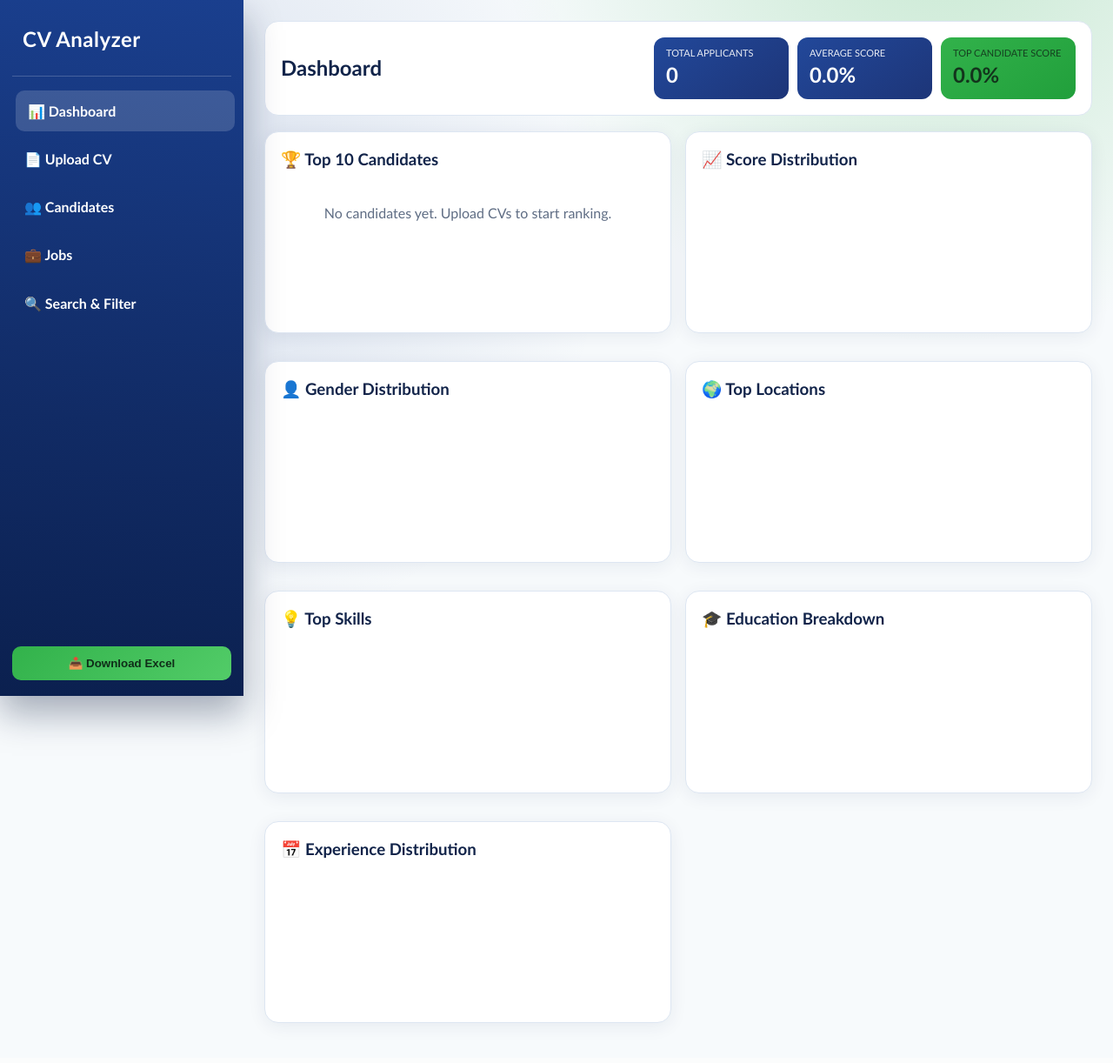
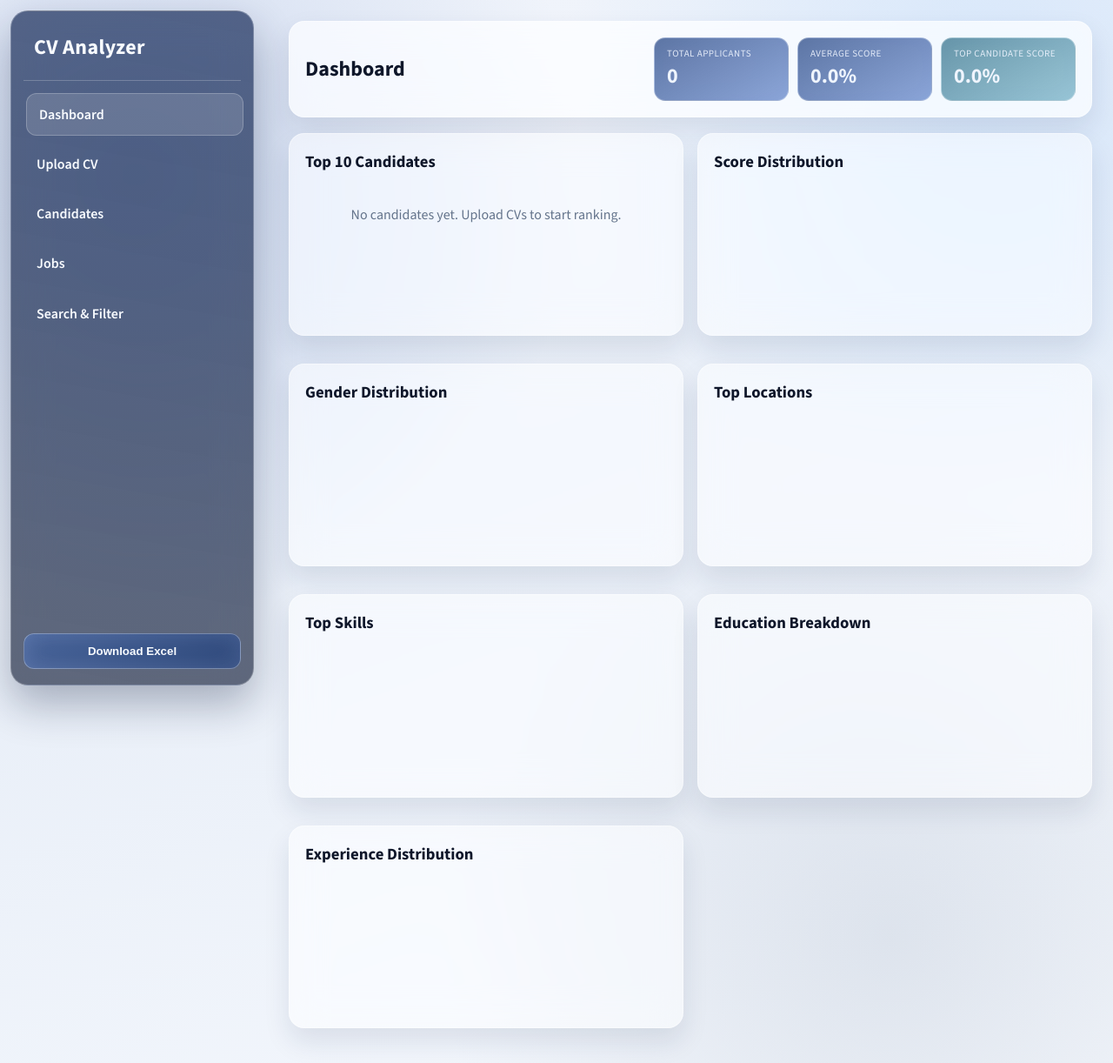
Before and after one commit to Naomi-Faffy/CvAnalysis, a Flask app: page / in a window 1280 px wide. Shown: the whole page at 87% size. Before the commit the page ends 1180 px from the top, so only its background shows below. Run offline with Flask 3, Linux system fonts and the light colour scheme; data that the repository does not hold is empty; a map, chart or similar area stays blank.

Commit message:
your message

```diff
--- a/cv_analyzer/static/css/style.css
+++ b/cv_analyzer/static/css/style.css
@@ -1,15 +1,17 @@
 :root {
-    --brand-primary: #22489a;
-    --brand-secondary: #32b24b;
-    --brand-ink: #12244a;
-    --brand-accent: #ff9f1c;
-    --mist: #eaf1fb;
-    --paper: #f7fafc;
-    --white: #ffffff;
-    --text-main: #162238;
-    --text-muted: #5f6d84;
-    --line: #dde6f2;
-    --danger: #e05757;
+    --ink-900: #0f172a;
+    --ink-800: #1f2937;
+    --ink-700: #334155;
+    --ink-500: #64748b;
+    --line-soft: rgba(255, 255, 255, 0.4);
+    --line-strong: rgba(15, 23, 42, 0.12);
+    --glass-bg: rgba(255, 255, 255, 0.56);
+    --glass-bg-strong: rgba(255, 255, 255, 0.72);
+    --glass-sidebar: rgba(9, 19, 44, 0.62);
+    --primary: #3058a6;
+    --primary-dark: #22427f;
+    --success: #2d8f62;
+    --danger: #b94a4a;
 }
 
 * {
@@ -19,12 +21,13 @@
 }
 
 body {
-    font-family: "Trebuchet MS", "Segoe UI", sans-serif;
-    color: var(--text-main);
+    font-family: "Source Sans 3", "Segoe UI", sans-serif;
+    color: var(--ink-800);
     background:
-        radial-gradient(circle at 85% -10%, rgba(50, 178, 75, 0.25), transparent 30%),
-        radial-gradient(circle at 15% 20%, rgba(34, 72, 154, 0.15), transparent 35%),
-        var(--paper);
+        radial-gradient(circle at 12% 16%, rgba(70, 112, 191, 0.22), transparent 34%),
+        radial-gradient(circle at 88% 8%, rgba(147, 197, 253, 0.25), transparent 30%),
+        radial-gradient(circle at 80% 88%, rgba(148, 163, 184, 0.22), transparent 35%),
+        linear-gradient(160deg, #f3f6fc 0%, #e9eff8 45%, #f5f8fd 100%);
     line-height: 1.45;
 }
 
@@ -36,22 +39,27 @@ body {
 .sidebar {
     width: 280px;
     position: fixed;
-    inset: 0 auto 0 0;
-    color: var(--white);
-    background: linear-gradient(185deg, #1a3f8e 0%, #112b65 60%, #0b204f 100%);
-    padding: 28px 14px;
-    box-shadow: 0 20px 40px rgba(7, 22, 56, 0.35);
+    inset: 12px auto 12px 12px;
+    color: #f8fbff;
+    background: linear-gradient(190deg, rgba(17, 37, 82, 0.68), var(--glass-sidebar));
+    border: 1px solid rgba(255, 255, 255, 0.24);
+    border-radius: 20px;
+    backdrop-filter: blur(22px) saturate(140%);
+    -webkit-backdrop-filter: blur(22px) saturate(140%);
+    padding: 24px 14px;
+    box-shadow: 0 22px 48px rgba(11, 24, 57, 0.3);
 }
 
 .logo {
-    padding: 0 12px 24px;
-    border-bottom: 1px solid rgba(255, 255, 255, 0.2);
-    margin-bottom: 16px;
+    padding: 0 12px 20px;
+    border-bottom: 1px solid rgba(255, 255, 255, 0.22);
+    margin-bottom: 14px;
 }
 
 .logo h1 {
     font-size: 24px;
-    letter-spacing: 0.5px;
+    letter-spacing: 0.4px;
+    font-weight: 700;
 }
 
 .nav-menu {
@@ -64,18 +72,20 @@ body {
 
 .nav-link {
     text-decoration: none;
-    color: var(--white);
+    color: #f8fbff;
     display: block;
     padding: 12px 14px;
-    border-radius: 10px;
+    border: 1px solid transparent;
+    border-radius: 12px;
     font-weight: 600;
-    transition: transform 0.2s ease, background-color 0.2s ease;
+    transition: transform 0.2s ease, background-color 0.2s ease, border-color 0.2s ease;
 }
 
 .nav-link:hover,
 .nav-link.active {
-    background: rgba(255, 255, 255, 0.16);
-    transform: translateX(4px);
+    background: rgba(255, 255, 255, 0.14);
+    border-color: rgba(255, 255, 255, 0.22);
+    transform: translateX(3px);
 }
 
 .sidebar-footer {
@@ -87,38 +97,43 @@ body {
 
 .btn-download {
     width: 100%;
-    border: none;
-    border-radius: 10px;
+    border: 1px solid rgba(255, 255, 255, 0.3);
+    border-radius: 12px;
     padding: 12px;
     font-weight: 700;
-    background: linear-gradient(135deg, var(--brand-secondary), #52cc68);
-    color: #0f2d18;
+    color: #f8fbff;
+    background: linear-gradient(130deg, rgba(97, 141, 224, 0.5), rgba(50, 90, 166, 0.5));
+    backdrop-filter: blur(14px);
+    -webkit-backdrop-filter: blur(14px);
     cursor: pointer;
 }
 
 .btn-download:hover {
-    filter: brightness(1.04);
+    background: linear-gradient(130deg, rgba(108, 154, 241, 0.62), rgba(62, 104, 185, 0.6));
 }
 
 .main-content {
-    margin-left: 280px;
-    width: calc(100% - 280px);
+    margin-left: 308px;
+    width: calc(100% - 308px);
     padding: 24px;
 }
 
 .top-bar {
-    background: var(--white);
-    border: 1px solid var(--line);
-    border-radius: 16px;
+    background: var(--glass-bg-strong);
+    border: 1px solid var(--line-soft);
+    border-radius: 18px;
+    backdrop-filter: blur(18px) saturate(150%);
+    -webkit-backdrop-filter: blur(18px) saturate(150%);
     padding: 18px;
     display: flex;
     justify-content: space-between;
     align-items: center;
     margin-bottom: 18px;
+    box-shadow: 0 14px 30px rgba(27, 41, 77, 0.1);
 }
 
 .top-bar h2 {
-    color: var(--brand-ink);
+    color: var(--ink-900);
 }
 
 .stats-summary {
@@ -129,21 +144,24 @@ body {
 
 .stat-card {
     min-width: 155px;
-    border-radius: 12px;
+    border-radius: 13px;
     padding: 10px 14px;
-    background: linear-gradient(145deg, var(--brand-primary), #1d3578);
-    color: var(--white);
+    background: linear-gradient(150deg, rgba(37, 69, 133, 0.74), rgba(58, 101, 188, 0.58));
+    border: 1px solid rgba(255, 255, 255, 0.3);
+    backdrop-filter: blur(12px);
+    -webkit-backdrop-filter: blur(12px);
+    color: #eff5ff;
 }
 
 .stat-card.accent {
-    background: linear-gradient(145deg, var(--brand-secondary), #219f3b);
-    color: #13341c;
+    background: linear-gradient(150deg, rgba(40, 105, 133, 0.7), rgba(71, 150, 180, 0.55));
 }
 
 .stat-label {
     display: block;
     font-size: 11px;
     text-transform: uppercase;
+    letter-spacing: 0.5px;
     opacity: 0.9;
 }
 
@@ -173,21 +191,23 @@ body {
 }
 
 .card {
-    background: var(--white);
-    border: 1px solid var(--line);
-    border-radius: 16px;
+    background: var(--glass-bg);
+    border: 1px solid var(--line-soft);
+    border-radius: 18px;
+    backdrop-filter: blur(20px) saturate(140%);
+    -webkit-backdrop-filter: blur(20px) saturate(140%);
     padding: 18px;
     margin-bottom: 16px;
-    box-shadow: 0 4px 20px rgba(16, 38, 82, 0.07);
+    box-shadow: 0 16px 30px rgba(21, 38, 74, 0.1);
 }
 
 .card h3 {
-    color: var(--brand-ink);
+    color: var(--ink-900);
     margin-bottom: 12px;
 }
 
 .subtitle {
-    color: var(--text-muted);
+    color: var(--ink-500);
     margin-bottom: 12px;
 }
 
@@ -587,7 +633,7 @@ canvas {
 
 .empty-state {
     text-align: center;
-    color: var(--text-muted);
+    color: var(--ink-500);
     padding: 24px;
 }
 
--- a/cv_analyzer/templates/index.html
+++ b/cv_analyzer/templates/index.html
@@ -4,6 +4,9 @@
     <meta charset="UTF-8">
     <meta name="viewport" content="width=device-width, initial-scale=1.0">
     <title>CV Analyzer - Graduate Trainee Recruitment</title>
+    <link rel="preconnect" href="https://fonts.googleapis.com">
+    <link rel="preconnect" href="https://fonts.gstatic.com" crossorigin>
+    <link href="https://fonts.googleapis.com/css2?family=Source+Sans+3:wght@400;500;600;700&display=swap" rel="stylesheet">
     <link rel="stylesheet" href="{{ url_for('static', filename='css/style.css') }}">
     <script src="https://cdn.jsdelivr.net/npm/chart.js@3.9.1/dist/chart.min.js"></script>
 </head>
@@ -15,14 +18,14 @@
                 <h1>CV Analyzer</h1>
             </div>
             <ul class="nav-menu">
-                <li><a href="#dashboard" class="nav-link active" data-tab="dashboard">📊 Dashboard</a></li>
-                <li><a href="#upload" class="nav-link" data-tab="upload">📄 Upload CV</a></li>
-                <li><a href="#candidates" class="nav-link" data-tab="candidates">👥 Candidates</a></li>
-                <li><a href="#jobs" class="nav-link" data-tab="jobs">💼 Jobs</a></li>
-                <li><a href="#filters" class="nav-link" data-tab="filters">🔍 Search & Filter</a></li>
+                <li><a href="#dashboard" class="nav-link active" data-tab="dashboard">Dashboard</a></li>
+                <li><a href="#upload" class="nav-link" data-tab="upload">Upload CV</a></li>
+                <li><a href="#candidates" class="nav-link" data-tab="candidates">Candidates</a></li>
+                <li><a href="#jobs" class="nav-link" data-tab="jobs">Jobs</a></li>
+                <li><a href="#filters" class="nav-link" data-tab="filters">Search & Filter</a></li>
             </ul>
             <div class="sidebar-footer">
-                <button class="btn-download" onclick="downloadExcel()">📥 Download Excel</button>
+                <button class="btn-download" onclick="downloadExcel()">Download Excel</button>
             </div>
         </nav>
 
@@ -52,43 +55,43 @@
                 <div class="dashboard-grid">
                     <!-- Top Candidates -->
                     <div class="card">
-                        <h3>🏆 Top 10 Candidates</h3>
+                        <h3>Top 10 Candidates</h3>
                         <div id="top-candidates" class="candidates-list"></div>
                     </div>
 
                     <!-- Score Distribution -->
                     <div class="card">
-                        <h3>📈 Score Distribution</h3>
+                        <h3>Score Distribution</h3>
                         <canvas id="scoreChart"></canvas>
                     </div>
 
                     <!-- Gender Distribution -->
                     <div class="card">
-                        <h3>👤 Gender Distribution</h3>
+                        <h3>Gender Distribution</h3>
                         <canvas id="genderChart"></canvas>
                     </div>
 
                     <!-- Location Distribution -->
                     <div class="card">
-                        <h3>🌍 Top Locations</h3>
+                        <h3>Top Locations</h3>
                         <canvas id="locationChart"></canvas>
                     </div>
 
                     <!-- Skills Frequency -->
                     <div class="card">
-                        <h3>💡 Top Skills</h3>
+                        <h3>Top Skills</h3>
                         <canvas id="skillsChart"></canvas>
                     </div>
 
                     <!-- Education Breakdown -->
                     <div class="card">
-                        <h3>🎓 Education Breakdown</h3>
+                        <h3>Education Breakdown</h3>
                         <canvas id="educationChart"></canvas>
                     </div>
 
                     <!-- Experience Distribution -->
                     <div class="card">
-                        <h3>📅 Experience Distribution</h3>
+                        <h3>Experience Distribution</h3>
                         <canvas id="experienceChart"></canvas>
                     </div>
                 </div>
@@ -97,15 +100,10 @@
             <!-- Upload CV Tab -->
             <section id="upload" class="tab-content">
                 <div class="card upload-card">
-                    <h3>📤 Upload CV</h3>
+                    <h3>Upload CV</h3>
                     <p class="subtitle">Supported formats: PDF, DOCX (Max 10MB each). Upload one or many CV files at once.</p>
 
                     <div class="upload-area" id="dropZone">
-                        <svg class="upload-icon" viewBox="0 0 24 24" fill="none" stroke="currentColor">
-                            <path d="M21 15v4a2 2 0 0 1-2 2H5a2 2 0 0 1-2-2v-4"></path>
-                            <polyline points="17 8 12 3 7 8"></polyline>
-                            <line x1="12" y1="3" x2="12" y2="15"></line>
-                        </svg>
                         <p>Drag and drop CV files here or click to select multiple files</p>
                         <input type="file" id="fileInput" accept=".pdf,.docx" multiple hidden>
                     </div>
@@ -114,12 +112,12 @@
                 </div>
 
                 <div id="uploadedCandidates" class="card" style="display: none;">
-                    <h3>✅ Recently Uploaded</h3>
+                    <h3>Recently Uploaded</h3>
                     <div id="uploadedList"></div>
                 </div>
 
                 <div id="uploadResultsCard" class="card" style="display: none;">
-                    <h3>📋 Upload Results</h3>
+                    <h3>Upload Results</h3>
                     <div id="uploadResultsTable" class="table-container"></div>
                 </div>
             </section>
@@ -127,7 +125,7 @@
             <!-- Candidates Tab -->
             <section id="candidates" class="tab-content">
                 <div class="card">
-                    <h3>👥 All Candidates</h3>
+                    <h3>All Candidates</h3>
                     <div id="candidatesTable" class="table-container"></div>
                 </div>
             </section>
@@ -136,7 +134,7 @@
             <section id="jobs" class="tab-content">
                 <div class="jobs-layout">
                     <div class="card job-form-card">
-                        <h3>💼 Post a Job</h3>
+                        <h3>Post a Job</h3>
                         <p class="subtitle">Post Date is set automatically when the job is saved.</p>
 
                         <form id="jobForm" class="job-form">
@@ -218,7 +216,7 @@
                     </div>
 
                     <div class="card job-board-card">
-                        <h3>🧾 Client Job Board</h3>
+                        <h3>Client Job Board</h3>
                         <div id="jobsBoard" class="jobs-board"></div>
                     </div>
                 </div>
@@ -227,7 +225,7 @@
             <!-- Filters Tab -->
             <section id="filters" class="tab-content">
                 <div class="card filters-card">
-                    <h3>🔍 Search & Filter</h3>
+                    <h3>Search & Filter</h3>
 
                     <div class="filter-grid">
                         <div class="filter-group">
@@ -291,7 +289,7 @@
                     <div class="filter-actions">
                         <button class="btn-primary" onclick="applyFilters()">Apply Filters</button>
                         <button class="btn-secondary" onclick="resetFilters()">Reset</button>
-                        <button class="btn-secondary" onclick="exportFiltered()">📥 Download Filtered Excel</button>
+                        <button class="btn-secondary" onclick="exportFiltered()">Download Filtered Excel</button>
                     </div>
                 </div>
 
```
Also changed, not shown: other parts of cv_analyzer/static/css/style.css (+110 -83 lines).
